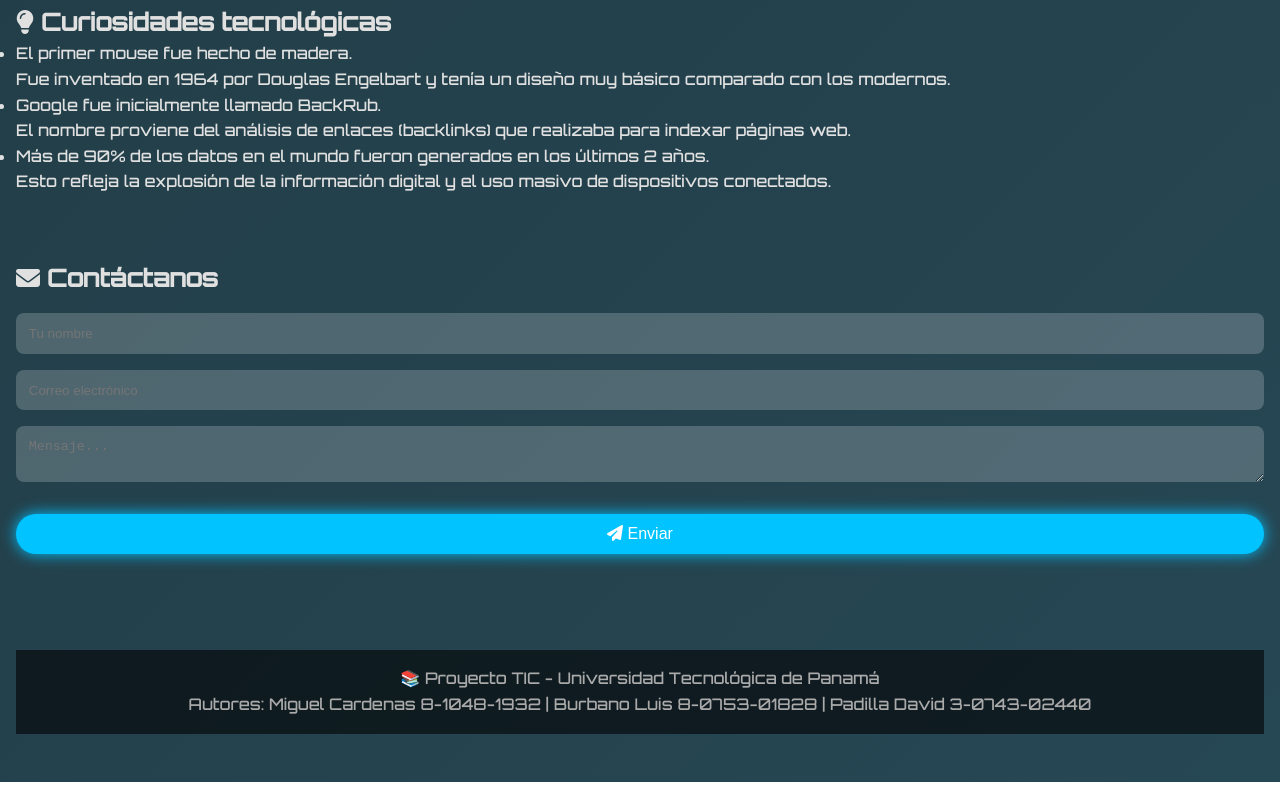
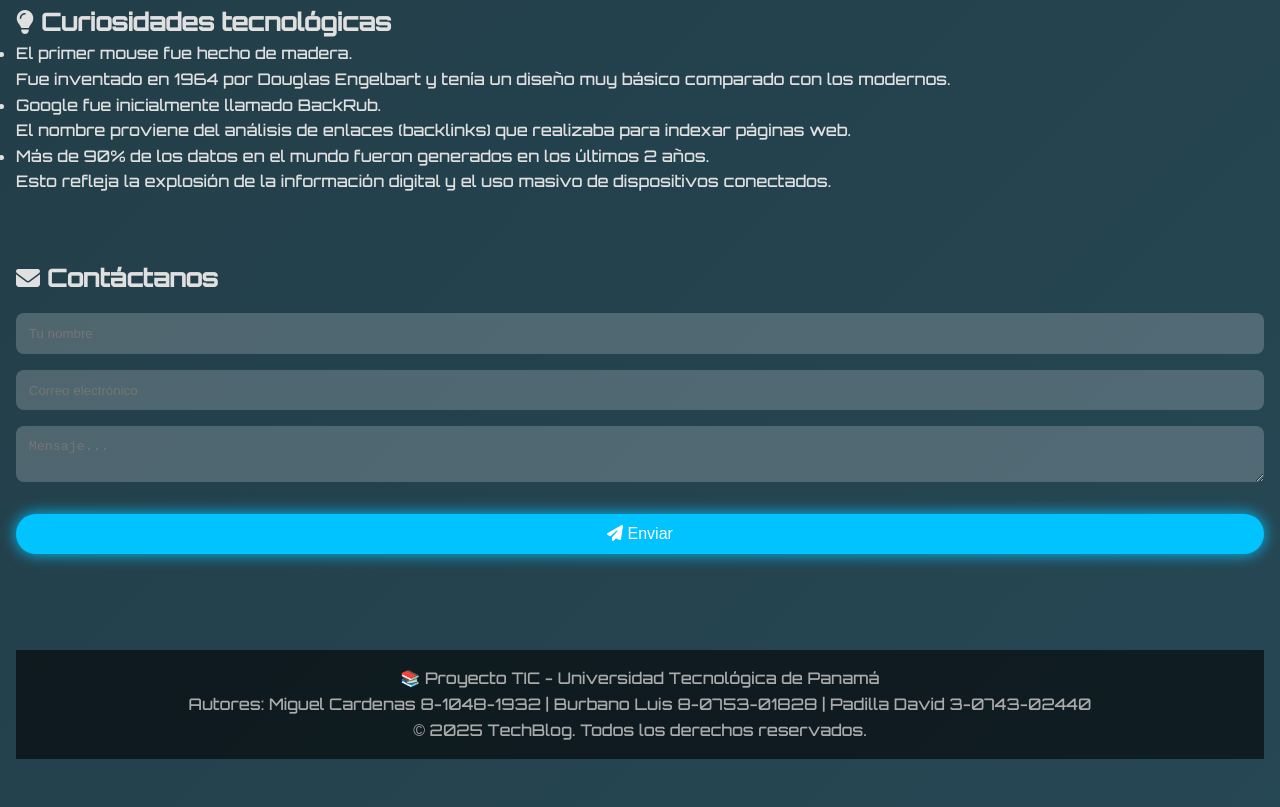
Before and after one commit to mexq507/proyecto-tic, a plain HTML site: page index.html in a window 1280 px wide. Shown: the part 908-1715 px from the top of the page. Before the commit the page ends 1690 px from the top, so only its background shows below. Drawn offline with Linux system fonts and the light colour scheme.

Commit message:
Update index.html

```diff
--- a/index.html
+++ b/index.html
@@ -91,6 +91,7 @@
     <footer>
       <p>📚 Proyecto TIC - Universidad Tecnológica de Panamá</p>
       <p>Autores: Miguel Cardenas 8-1048-1932  |  Burbano Luis 8-0753-01828  |  Padilla David 3-0743-02440</p>
+      <p>© 2025 TechBlog. Todos los derechos reservados.</p>
     </footer>
   </main>
 
```
